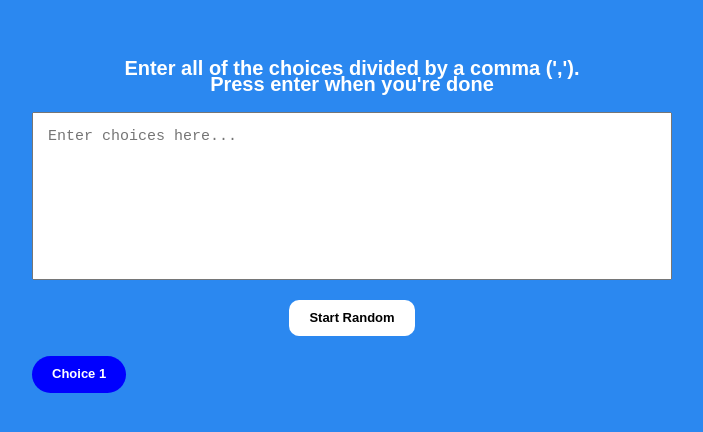
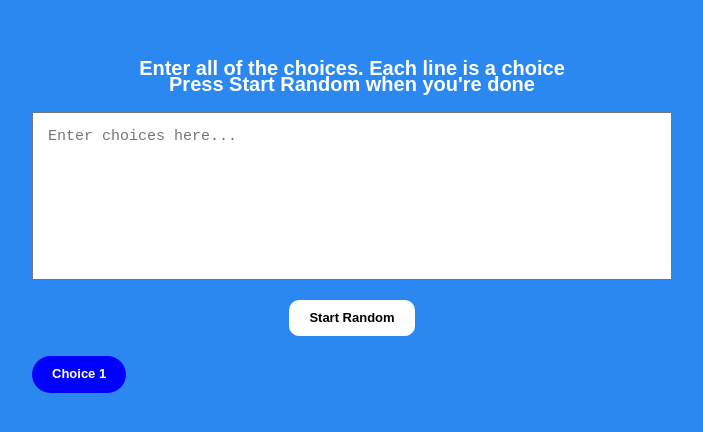
Before and after one commit to nguyenviet02/50-Projects-50-Days, a plain HTML site: page Day13-Random_Choice_Picker/index.html in a window 1280 px wide. Shown: the part 174-606 px from the top of the page, without its empty margins (288-991 px from the left). Drawn offline with Linux system fonts and the light colour scheme.

Commit message:
Fix Day13

```diff
--- a/Day13-Random_Choice_Picker/index.html
+++ b/Day13-Random_Choice_Picker/index.html
@@ -24,8 +24,8 @@
     <div class="container">
         <div class="wrapper">
             <div class="title">
-                <h1>Enter all of the choices divided by a comma (',').</h1>
-                <h1>Press enter when you're done</h1>
+                <h1>Enter all of the choices. Each line is a choice</h1>
+                <h1>Press Start Random when you're done</h1>
             </div>
             <div class="input">
                 <textarea name="choices" id="choices__input" cols="90" rows="8" spellcheck="false"
```
